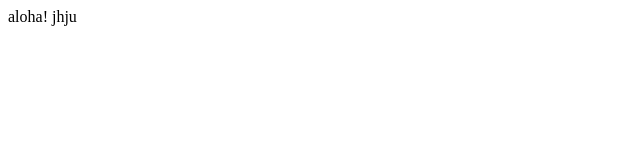
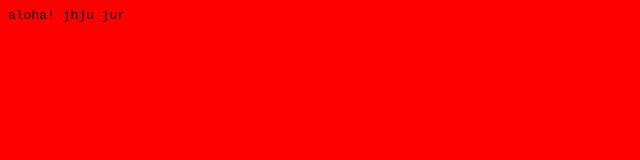
Before and after one commit to Annakluz/ludak.github.io, a plain HTML site: page index.html in a window 1280 px wide. Shown: the whole page, without its empty margins (0-640 px from the left). Drawn offline with Linux system fonts and the light colour scheme.

Commit message:
Update 2017-09-14T17:21:01.430Z

```diff
--- a/assets/css/main.css
+++ b/assets/css/main.css
@@ -0,0 +1 @@
+body{background-color:red;font-family:monospace}
--- a/index.html
+++ b/index.html
@@ -3,9 +3,11 @@
 <head>
     <meta charset="UTF-8">
     <title>Document</title>
+    <link rel="stylesheet" href="./assets/css/main.css">
 </head>
 <body>
    aloha!
    jhju
+   jur
 </body>
 </html>
```
